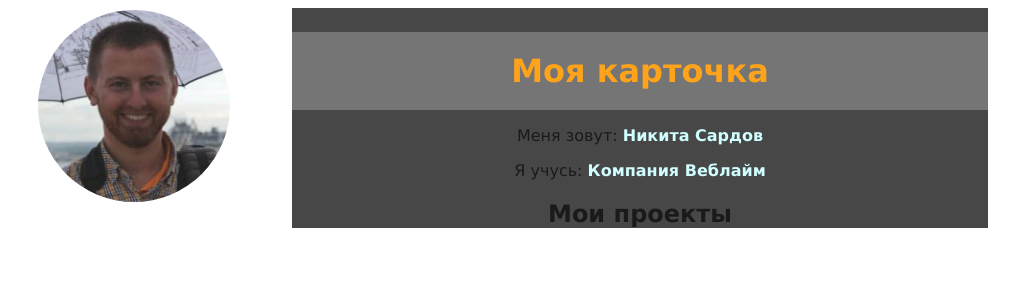
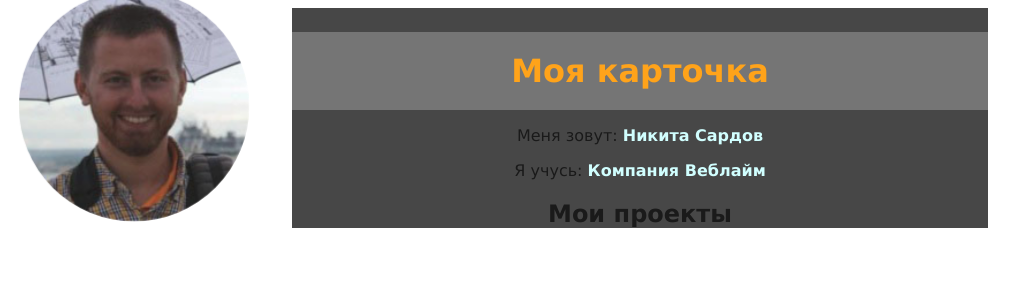
Before and after one commit to NikitaSardov/projects, a PHP site: page / in a window 1280 px wide, with the pointer over the restyled element. Shown: the top 300 px of the page, without its empty margins (0-1032 px from the left). Run offline with PHP 8.4, Linux system fonts and the light colour scheme.

Commit message:
Update style.css

```diff
--- a/style.css
+++ b/style.css
@@ -40,6 +40,7 @@ body {
 	-o-filter: grayscale(0%);
 	filter: grayscale(0%);
 	filter: none;
+	scale: 1.2;
 }
 
 .card{
```
